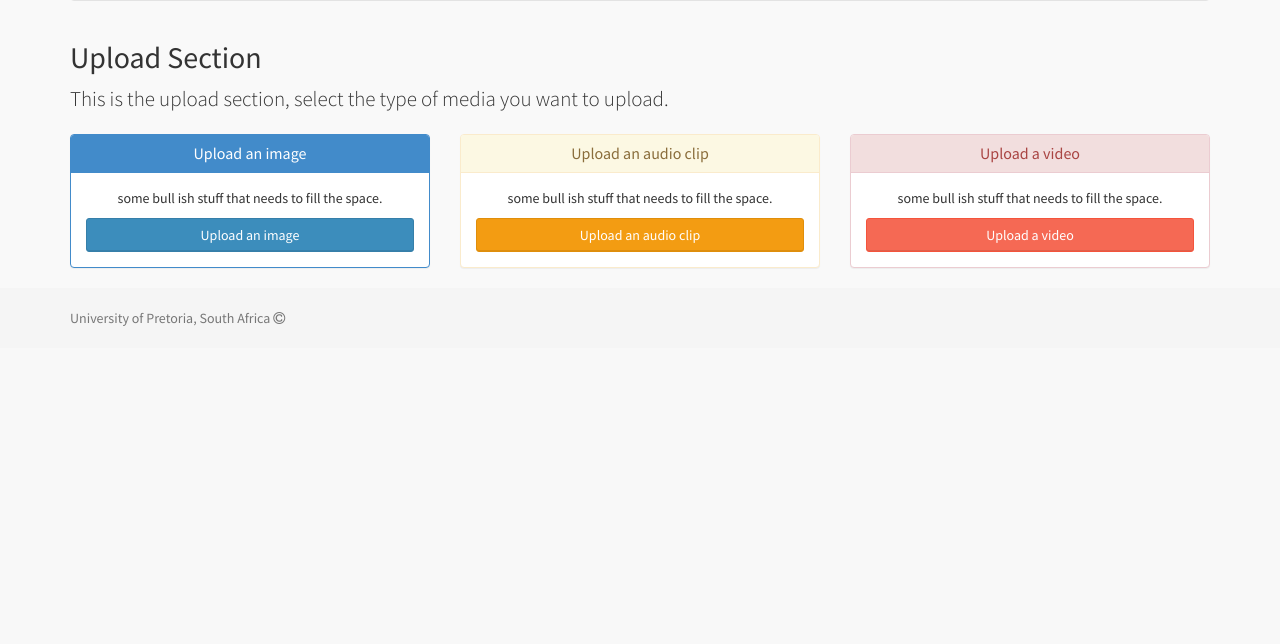
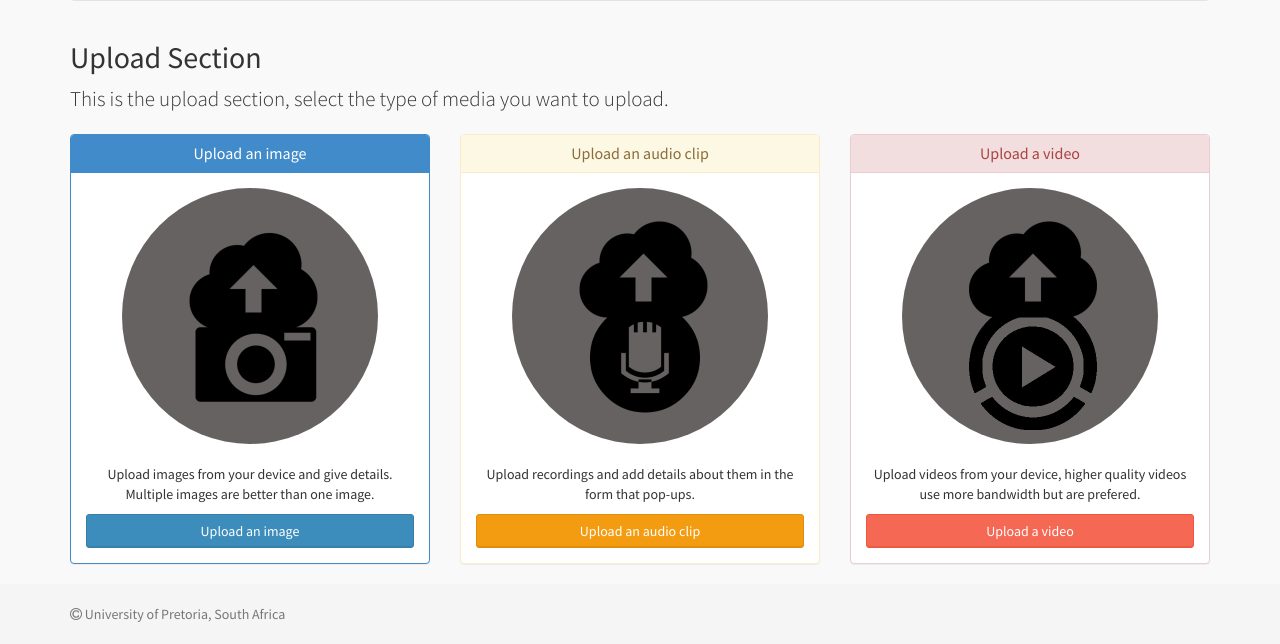
Before and after one commit to ceboMakeleni/crime_loud, a Django app: page / in a window 1280 px wide. Shown: the part 811-1455 px from the top of the page. Before the commit the page ends 1137 px from the top, so only its background shows below. Run offline with Django 3.2, Linux system fonts and the light colour scheme; some libraries are stand-ins or nearby versions.

Commit message:
Modified home page, updated images

```diff
--- a/crime_loud/web_interface/static/web_interface/css/crime_loud.css
+++ b/crime_loud/web_interface/static/web_interface/css/crime_loud.css
@@ -15,6 +15,11 @@ body {
 
 .container .text-muted {
   margin: 20px 0;
+}
+
+.panel-body > img {
+    width: 256px;
+    height: 256px;
 }
 
 /*---------------------------
--- a/crime_loud/web_interface/templates/web_interface/template.html
+++ b/crime_loud/web_interface/templates/web_interface/template.html
@@ -187,11 +187,29 @@
 							<h3 class="panel-title">Upload an image</h3>
 						</div><!-- end panel-heading -->
 						<div class="panel-body">
-							<p>some bull ish stuff that needs to fill the space.</p>
+							<img class="img-circle" alt="Upload image" src="/static/web_interface/images/badge_camera.jpg" height="140px" width="140px">
+							<p>Upload images from your device and give details. Multiple images are better than one image.</p>
 
-							<a class="btn btn-block btn-primary">Upload an image</a>
+							<a class="btn btn-block btn-primary" href="#imageUploadModal" role="button" data-toggle="modal">Upload an image</a>
 						</div><!-- end panel-body -->
 					</div><!-- end panel -->
+
+					<!-- The image upload modal -->
+					<div class="modal fade" id="imageUploadModal">
+						<div class="modal-dialog">
+							<div class="modal-content">
+								<div class="modal-header">
+									<button class="close" data-dismiss="modal">&times;</button>
+
+									<h4 class="modal-title">Upload an image</h4>
+								</div><!-- end modal-header -->
+								<div class="modal-body">
+
+								</div><!-- end modal-body -->
+							</div><!-- end modal-content -->
+						</div><!-- end modal-dialog -->
+					</div><!-- end imageUploadModal -->
+
 				</div><!-- end feature -->
 
 				<div class="col-sm-4 feature">
@@ -200,9 +218,27 @@
 							<h3 class="panel-title">Upload an audio clip</h3>
 						</div><!-- end panel-heading -->
 						<div class="panel-body">
-							<p>some bull ish stuff that needs to fill the space.</p>
+							<img class="img-circle" alt="Upload image" src="/static/web_interface/images/badge_audio.jpg" height="140px" width="140px">
+							<p>Upload recordings and add details about them in the form that pop-ups.</p>
 
-							<a class="btn btn-block btn-warning">Upload an audio clip</a>
+							<a class="btn btn-block btn-warning" href="#audioUploadModal" role="button" data-toggle="modal">Upload an audio clip</a>
+
+							<!-- The image upload modal -->
+							<div class="modal fade" id="audioUploadModal">
+								<div class="modal-dialog">
+									<div class="modal-content">
+										<div class="modal-header">
+											<button class="close" data-dismiss="modal">&times;</button>
+
+											<h4 class="modal-title">Upload an audio clip</h4>
+										</div><!-- end modal-header -->
+										<div class="modal-body">
+
+										</div><!-- end modal-body -->
+									</div><!-- end modal-content -->
+								</div><!-- end modal-dialog -->
+							</div><!-- end audioUploadModal -->
+
 						</div><!-- end panel-body -->
 					</div><!-- end panel -->
 				</div><!-- end feature -->
@@ -213,11 +249,30 @@
 							<h3 class="panel-title">Upload a video</h3>
 						</div><!-- end panel-heading -->
 						<div class="panel-body">
-							<p>some bull ish stuff that needs to fill the space.</p>
+							<img class="img-circle" alt="Upload image" src="/static/web_interface/images/badge_video.jpg" height="140px" width="140px">
+							<p>Upload videos from your device, higher quality videos use more bandwidth but are prefered.</p>
 
-							<a class="btn btn-block btn-danger">Upload a video</a>
+							<a class="btn btn-block btn-danger" href="#videoUploadModal" role="button" data-toggle="modal">Upload a video</a>
+
 						</div><!-- end panel-body -->
 					</div><!-- end panel -->
+
+					<!-- The video upload modal -->
+					<div class="modal fade" id="videoUploadModal">
+						<div class="modal-dialog">
+							<div class="modal-content">
+								<div class="modal-header">
+									<button class="close" data-dismiss="modal">&times;</button>
+
+									<h4 class="modal-title">Upload a video</h4>
+								</div><!-- end modal-header -->
+								<div class="modal-body">
+
+								</div><!-- end modal-body -->
+							</div><!-- end modal-content -->
+						</div><!-- end modal-dialog -->
+					</div><!-- end videoUploadModal -->
+
 				</div><!-- end feature -->
 			</div><!-- end uploadOptions -->
 
@@ -225,7 +280,7 @@
 
 		<footer class="footer">
 			<div class="container">
-				<p class="text-muted">University of Pretoria, South Africa <span class="fa fa-copyright"></span></p>
+				<p class="text-muted"><span class="fa fa-copyright"></span> University of Pretoria, South Africa</p>
 			</div><!-- end container -->
 		</footer><!-- end footer -->
 
```
Also changed, not shown: crime_loud/web_interface/static/web_interface/images/Crimeloud_logo.png (deleted), crime_loud/web_interface/static/web_interface/images/badge_audio.jpg (added), crime_loud/web_interface/static/web_interface/images/badge_camera.jpg (added), crime_loud/web_interface/static/web_interface/images/badge_video.jpg (added), crime_loud/web_interface/static/web_interface/images/image_upload_logo.png (deleted), crime_loud/web_interface/static/web_interface/images/udio_upload_logo.png (deleted), crime_loud/web_interface/static/web_interface/images/video_upload_logo.png (deleted).
